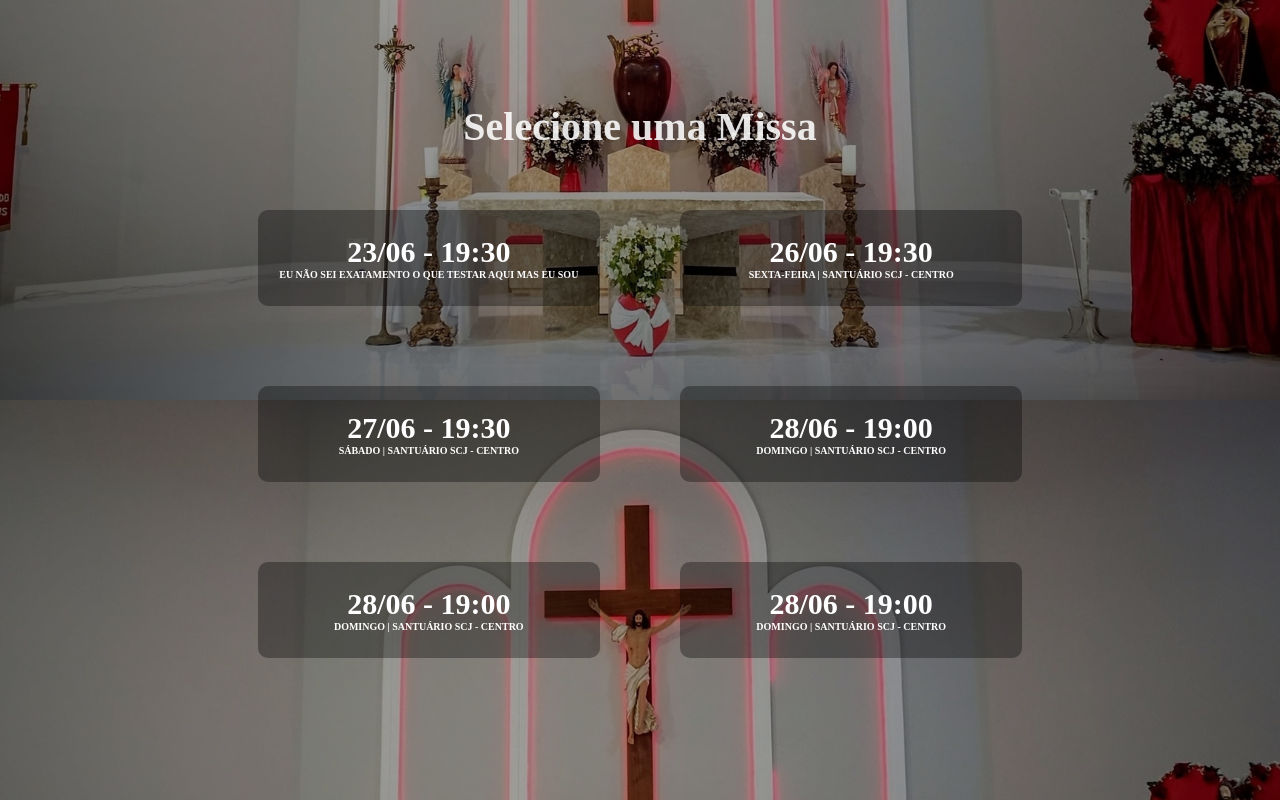
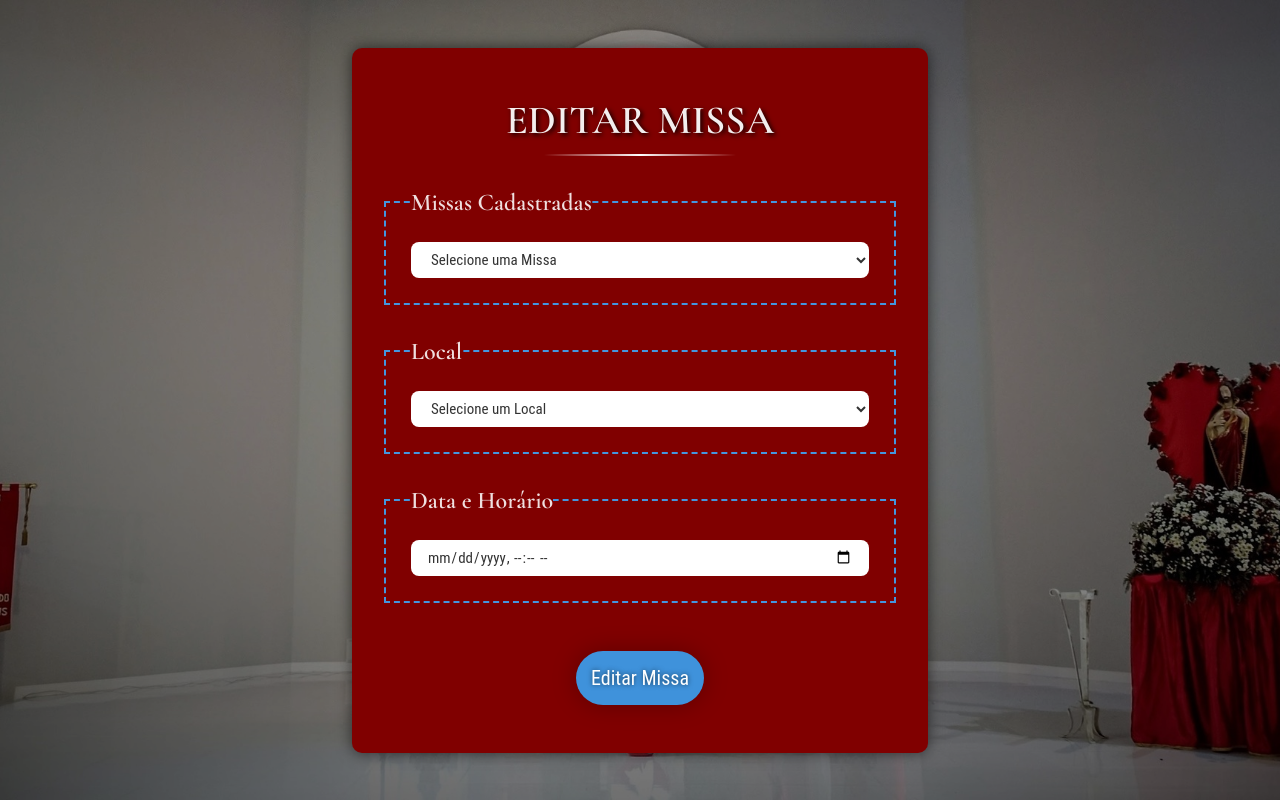
Before and after one commit to IanTorquato/Projeto_PSCJ, a React (Create React App) app in the folder web/: page /editar-missa in a window 1280 px wide. Shown: the top 800 px of the page. Built offline with nearby package versions, Linux system fonts and the light colour scheme.

Commit message:
Arrumando EditarMisssas e criando Página de contato

```diff
--- a/web/package.json
+++ b/web/package.json
@@ -10,6 +10,7 @@
     "@types/node": "^12.0.0",
     "react": "^16.13.1",
     "react-dom": "^16.13.1",
+    "react-icons": "^3.10.0",
     "react-router-dom": "^5.2.0",
     "react-scripts": "3.4.1",
     "typescript": "~3.7.2"
--- a/web/src/components/Footer/index.tsx
+++ b/web/src/components/Footer/index.tsx
@@ -36,9 +36,8 @@ const Footer = () => {
                 </ul>
             </nav>
 
-            <p className="copyright">&copy; 2020 - {anoAtual} por Ian da Conceição da Silva e
-            Ana Clara Vargas Rodrigues</p>
-            <p className="contato">Contato: iantorquato2@gmail.com | anaclaravargas16@gmail.com</p>
+            <p className="copyright">&copy; 2020 - {anoAtual} por Ian da Conceição da Silva e Ana Clara Vargas Rodrigues</p>
+            <a href="/contato" className="contatos">Contate os Desenvolvedores</a>
         </footer>
     )
 }
--- a/web/src/components/Footer/styles.css
+++ b/web/src/components/Footer/styles.css
@@ -24,7 +24,7 @@ nav ul li {
 
 nav ul li:hover {
 	transform: translateY(-20px);
-	box-shadow: 4px 30px 16px 0px #000000;
+	box-shadow: 4px 30px 16px 0 #000000;
 }
 
 nav ul li a {
@@ -56,12 +56,21 @@ nav a.youtube {
 }
 
 p.copyright {
-	margin: 20px 0px 10px 0px;
+	margin-top: 20px;
 	font-size: 1.3rem;
 	cursor: default;
 }
 
-p.contato {
-	margin-bottom: 20px;
+a.contatos {
+	text-decoration: none;
 	font-size: 1.3rem;
+	font-weight: bold;
+	margin: 35px 0;
+	padding: 5px 10px;
+	border-radius: 10px;
+	background-color: #555;
 }
+
+a.contatos:hover {
+	background-color: #777;
+}
--- a/web/src/pages/CadastrarMissa/index.tsx
+++ b/web/src/pages/CadastrarMissa/index.tsx
@@ -1,4 +1,4 @@
-import React, { FormEvent } from 'react'
+import React from 'react'
 import './styles.css'
 
 import Footer from '../../components/Footer'
@@ -7,12 +7,12 @@ const CadastrarMissa = () => {
     return (
         <>
             <div className="imgFundo">
-                <section className="telaInicialCadastro">
+                <section className="secCadastrar">
                     <form>
                         <h1>CADASTRAR MISSA</h1>
                         <hr />
 
-                        <fieldset>
+                        <fieldset className="fieldsetCadastrar">
                             <legend>
                                 <h2>Local</h2>
                             </legend>
@@ -24,7 +24,7 @@ const CadastrarMissa = () => {
                             </div>
                         </fieldset>
 
-                        <fieldset>
+                        <fieldset className="fieldsetCadastrar">
                             <legend>
                                 <h2>Data e Horário</h2>
                             </legend>
@@ -34,7 +34,7 @@ const CadastrarMissa = () => {
                             </div>
                         </fieldset>
 
-                        <button type="submit">Cadastrar Missa</button>
+                        <button type="submit" className="cadastrarMissa">Cadastrar Missa</button>
                     </form>
                 </section>
             </div>
--- a/web/src/pages/CadastrarMissa/styles.css
+++ b/web/src/pages/CadastrarMissa/styles.css
@@ -1,4 +1,4 @@
-section.telaInicialCadastro {
+section.secCadastrar {
 	height: 100vh;
 	display: flex;
 	align-items: center;
@@ -40,13 +40,12 @@ form:hover hr {
 	width: 30vw;
 }
 
-form fieldset {
+form fieldset.fieldsetCadastrar {
 	width: 40vw;
 	margin-top: 4vh;
 	padding: 25px;
 	border: 0;
 	border: 2px dashed #e4af28;
-	/*min-inline-size: auto;*/
 }
 
 form h2 {
@@ -76,7 +75,7 @@ select {
 	cursor: pointer;
 }
 
-button {
+button.cadastrarMissa {
 	background-color: #ffc32c;
 	border: 0;
 	font-size: 2rem;
@@ -90,7 +89,7 @@ button {
 	text-shadow: 0 0 5px #00000099;
 }
 
-button:hover {
+button.cadastrarMissa:hover {
 	background-color: #e7ae1d;
 	box-shadow: 0 0 25px #ffffff44;
 }
--- /dev/null
+++ b/web/src/pages/Contato/index.tsx
@@ -0,0 +1,94 @@
+import React from 'react'
+import './styles.css'
+import { FaFacebook, FaEnvelope, FaInstagram, FaWhatsapp } from 'react-icons/fa'
+
+import Footer from '../../components/Footer'
+import programador from '../../assets/programador.png'
+import designer from '../../assets/designer.png'
+
+const Contato = () => {
+    return (
+        <>
+            <div className="imgFundo">
+                <section className="secContato">
+                    <section className="pessoas">
+                        <header className="cabecalhoContatos">
+                            <img src={programador} alt="Foto do desenvolvedor" className="imgContato" />
+
+                            <div>
+                                <h1 className="nomeContato">Ian da Conceição da Silva</h1>
+                                <h2 className="setorContato">Programador</h2>
+                            </div>
+                        </header>
+
+                        <ul className="redesSociaisContato">
+                            <li>
+                                <span><FaEnvelope size={30} /></span>
+
+                                <a href="http://gmail.com" target="_blank" rel="noopener noreferrer">Gmail</a>
+                            </li>
+
+                            <li>
+                                <span><FaFacebook size={30} /></span>
+
+                                <a href="https://www.facebook.com/ian.conceicaodasilva"
+                                    target="_blank" rel="noopener noreferrer">Facebook</a></li>
+
+                            <li>
+                                <span><FaInstagram size={30} /></span>
+
+                                <a href="https://www.instagram.com/ian_1408"
+                                    target="_blank" rel="noopener noreferrer">Instagram</a></li>
+
+                            <li>
+                                <span><FaWhatsapp size={30} /></span>
+
+                                <a href="https://api.whatsapp.com/send?phone=5548998224086"
+                                    target="_blank" rel="noopener noreferrer">Whatsapp</a></li>
+                        </ul>
+                    </section>
+
+                    <section className="pessoas">
+                        <header className="cabecalhoContatos">
+                            <img src={designer} alt="Foto da designer" className="imgContato" />
+
+                            <div>
+                                <h1 className="nomeContato">Ana Clara Vargas Rodrigues</h1>
+                                <h2 className="setorContato">Designer</h2>
+                            </div>
+                        </header>
+
+                        <ul className="redesSociaisContato">
+                            <li>
+                                <span><FaEnvelope size={30} /></span>
+
+                                <a href="http://gmail.com" target="_blank" rel="noopener noreferrer">Gmail</a>
+                            </li>
+
+                            <li>
+                                <span><FaFacebook size={30} /></span>
+
+                                <a href="https://pt-br.facebook.com/anaclara.vargasrodrigues"
+                                    target="_blank" rel="noopener noreferrer">Facebook</a></li>
+
+                            <li>
+                                <span><FaInstagram size={30} /></span>
+
+                                <a href="https://www.instagram.com/anaclaravargs"
+                                    target="_blank" rel="noopener noreferrer">Instagram</a></li>
+
+                            <li>
+                                <span><FaWhatsapp size={30} /></span>
+
+                                <a href="https://api.whatsapp.com/send?phone=5548998301146"
+                                    target="_blank" rel="noopener noreferrer">Whatsapp</a></li>
+                        </ul>
+                    </section>
+                </section>
+            </div>
+            <Footer />
+        </>
+    )
+}
+
+export default Contato
--- /dev/null
+++ b/web/src/pages/Contato/styles.css
@@ -0,0 +1,65 @@
+section.secContato {
+	height: 100vh;
+	display: flex;
+	align-items: center;
+	justify-content: center;
+}
+
+section.pessoas {
+	height: 70vh;
+	border-radius: 15px;
+	background-color: #333;
+	box-shadow: 0px 0px 24px #00000077;
+	margin: 0 5vw;
+	padding: 30px;
+}
+
+header.cabecalhoContatos {
+	display: flex;
+	margin-bottom: 64px;
+}
+
+img.imgContato {
+	margin-right: 20px;
+	width: 15vw;
+	height: 15vw;
+	border: 2px solid #000;
+	box-shadow: 0px 0px 12px #ffffff77;
+	border-radius: 20px;
+}
+
+h1.nomeContato {
+	font-size: 2rem;
+	margin-top: 10px;
+}
+
+h2.setorContato {
+	font-size: 1.4rem;
+	margin-top: 5px;
+	color: #ccc;
+}
+
+ul.redesSociaisContato {
+	list-style: none;
+	font-size: 1.6rem;
+}
+
+ul.redesSociaisContato li {
+	margin: 15px 0;
+	display: flex;
+	align-items: center;
+}
+
+ul.redesSociaisContato span {
+	display: flex;
+	align-items: center;
+	padding: 5px;
+	border-radius: 50%;
+}
+
+ul.redesSociaisContato a {
+	text-decoration: none;
+	color: #fff;
+	padding: 5px;
+	border-radius: 10px;
+}
--- a/web/src/pages/EditarMissa/index.tsx
+++ b/web/src/pages/EditarMissa/index.tsx
@@ -7,54 +7,24 @@ const EditarMissa = () => {
     return (
         <>
             <div className="imgFundo">
-                <section className="selecionarMissa">
-                    <h1 className="principal">Selecione uma Missa</h1>
-
-                    <div className="gridSelecionar">
-                        <div className="detalhesSelectMissa">
-                            <h1 className="tituloSelectMissa">23/06 - 19:30</h1>
-
-                            <h2 className="subTituloSelectMissa">EU NÃO SEI EXATAMENTO O QUE TESTAR AQUI MAS EU SOU</h2>
-                        </div>
-
-                        <div className="detalhesSelectMissa">
-                            <h1 className="tituloSelectMissa">26/06 - 19:30</h1>
-
-                            <h2 className="subTituloSelectMissa">SEXTA-FEIRA | SANTUÁRIO SCJ - CENTRO</h2>
-                        </div>
-
-                        <div className="detalhesSelectMissa">
-                            <h1 className="tituloSelectMissa">27/06 - 19:30</h1>
-
-                            <h2 className="subTituloSelectMissa">SÁBADO | SANTUÁRIO SCJ - CENTRO</h2>
-                        </div>
-
-                        <div className="detalhesSelectMissa">
-                            <h1 className="tituloSelectMissa">28/06 - 19:00</h1>
-
-                            <h2 className="subTituloSelectMissa">DOMINGO | SANTUÁRIO SCJ - CENTRO</h2>
-                        </div>
-
-                        <div className="detalhesSelectMissa">
-                            <h1 className="tituloSelectMissa">28/06 - 19:00</h1>
-
-                            <h2 className="subTituloSelectMissa">DOMINGO | SANTUÁRIO SCJ - CENTRO</h2>
-                        </div>
-
-                        <div className="detalhesSelectMissa">
-                            <h1 className="tituloSelectMissa">28/06 - 19:00</h1>
-
-                            <h2 className="subTituloSelectMissa">DOMINGO | SANTUÁRIO SCJ - CENTRO</h2>
-                        </div>
-                    </div>
-                </section>
-
                 <section className="secEditar">
                     <form>
                         <h1>EDITAR MISSA</h1>
                         <hr />
 
-                        <fieldset>
+                        <fieldset className="fieldsetEditar">
+                            <legend>
+                                <h2>Missas Cadastradas</h2>
+                            </legend>
+
+                            <div className="field">
+                                <select name="missa" id="missa">
+                                    <option value="0">Selecione uma Missa</option>
+                                </select>
+                            </div>
+                        </fieldset>
+
+                        <fieldset className="fieldsetEditar">
                             <legend>
                                 <h2>Local</h2>
                             </legend>
@@ -66,7 +36,7 @@ const EditarMissa = () => {
                             </div>
                         </fieldset>
 
-                        <fieldset>
+                        <fieldset className="fieldsetEditar">
                             <legend>
                                 <h2>Data e Horário</h2>
                             </legend>
@@ -76,7 +46,7 @@ const EditarMissa = () => {
                             </div>
                         </fieldset>
 
-                        <button type="submit">Editar Missa</button>
+                        <button type="submit" className="editarMissa">Editar Missa</button>
                     </form>
                 </section>
             </div>
--- a/web/src/pages/EditarMissa/styles.css
+++ b/web/src/pages/EditarMissa/styles.css
@@ -1,54 +1,3 @@
-section.telaInicialEditar {
-	height: 100vh;
-	display: flex;
-	align-items: center;
-	justify-content: center;
-	flex-direction: column;
-	background-color: #00000055;
-}
-
-section.selecionarMissa {
-	height: 100vh;
-	display: flex;
-	align-items: center;
-	justify-content: center;
-	flex-direction: column;
-	background-color: #00000055;
-}
-
-div h1.principal {
-	font-size: 4rem;
-	color: #ffffffdf;
-	margin-bottom: 20px;
-}
-
-div.gridSelecionar {
-	display: grid;
-	width: 66vw;
-	grid-template-columns: repeat(auto-fit, minmax(400px, 1fr));
-}
-
-div.detalhesSelectMissa {
-	margin: 5vh;
-	padding: 5px;
-	height: 12vh;
-	cursor: pointer;
-	text-align: center;
-	background-color: #00000055;
-	border-radius: 10px;
-	display: flex;
-	flex-direction: column;
-	justify-content: center;
-}
-
-h1.tituloSelectMissa {
-	font-size: 3rem;
-}
-
-h2.subTituloSelectMissa {
-	font-size: 1rem;
-}
-
 section.secEditar {
 	height: 100vh;
 	display: flex;
@@ -57,77 +6,15 @@ section.secEditar {
 	background-color: #00000055;
 }
 
-form {
-	background-color: #800000;
-	padding: 6vh 2.5vw;
-	font-family: 'Cormorant Garamond', serif;
-	display: flex;
-	flex-direction: column;
-	align-items: center;
-	box-shadow: 0px 0px 15px #00000099;
-	border-radius: 10px;
-}
-
-form:hover {
-	background-color: #600000;
-}
-
-form h1 {
-	font-size: 4rem;
-	text-shadow: 2px 2px 5px #000;
-	color: #ffffffdf;
-	cursor: default;
-}
-
-form hr {
-	border: 0;
-	height: 2px;
-	width: 15vw;
-	background-image: linear-gradient(to right, transparent, #fff, transparent);
-	margin-top: 10px;
-}
-
-form:hover hr {
-	width: 30vw;
-}
-
-form fieldset {
+form fieldset.fieldsetEditar {
 	width: 40vw;
 	margin-top: 4vh;
 	padding: 25px;
 	border: 0;
 	border: 2px dashed #4396df;
-	/*min-inline-size: auto;*/
 }
 
-form h2 {
-	font-size: 2.4rem;
-	color: #ffffffdf;
-	cursor: default;
-}
-
-form fieldset div.field {
-	display: flex;
-	flex-direction: column;
-}
-
-form fieldset input,
-select {
-	background-color: #fff;
-	border-radius: 8px;
-	border: 0;
-	padding: 8px 16px;
-	font-size: 1.5rem;
-	color: #333;
-	font-family: 'Roboto Condensed', sans-serif;
-}
-
-input,
-select {
-	cursor: pointer;
-}
-
-button {
+button.editarMissa {
 	background-color: #3f92db;
 	border: 0;
 	font-size: 2rem;
@@ -141,7 +28,7 @@ button {
 	text-shadow: 0 0 5px #00000099;
 }
 
-button:hover {
+button.editarMissa:hover {
 	background-color: #1c79ca;
 	box-shadow: 0 0 25px #ffffff44;
 }
--- a/web/src/pages/Home/index.tsx
+++ b/web/src/pages/Home/index.tsx
@@ -9,7 +9,7 @@ const Home = () => {
     return (
         <>
             <div className="imgFundo">
-                <section className="telaInicial">
+                <section className="secHome">
                     <div className="centralInfo">
                         <img className="logo" src={logo} alt="Brasão da Paróquia" />
                         <hr className="linha" />
--- a/web/src/pages/Home/styles.css
+++ b/web/src/pages/Home/styles.css
@@ -1,4 +1,4 @@
-section.telaInicial {
+section.secHome {
 	height: 100vh;
 	display: flex;
 	align-items: center;
@@ -53,7 +53,7 @@ section.sectionBotoes {
 	background-color: #000000aa;
 	display: flex;
 	flex-direction: row;
-	padding: 4vh 0px 4vh 0px;
+	padding: 4vh 0;
 }
 
 div.alinhaCentro {
--- a/web/src/routes.tsx
+++ b/web/src/routes.tsx
@@ -4,6 +4,7 @@ import { Route, BrowserRouter } from 'react-router-dom'
 import Home from './pages/Home'
 import CadastrarMissa from './pages/CadastrarMissa'
 import EditarMissa from './pages/EditarMissa'
+import Contato from './pages/Contato'
 
 const Routes = () => {
     return (
@@ -11,6 +12,7 @@ const Routes = () => {
             <Route component={Home} path="/" exact />
             <Route component={CadastrarMissa} path="/cadastrar-missa" />
             <Route component={EditarMissa} path='/editar-missa' />
+            <Route component={Contato} path='/contato' />
         </BrowserRouter>
     )
 }
```
Also changed, not shown: web/src/assets/designer.png (added), web/src/assets/programador.png (added).
